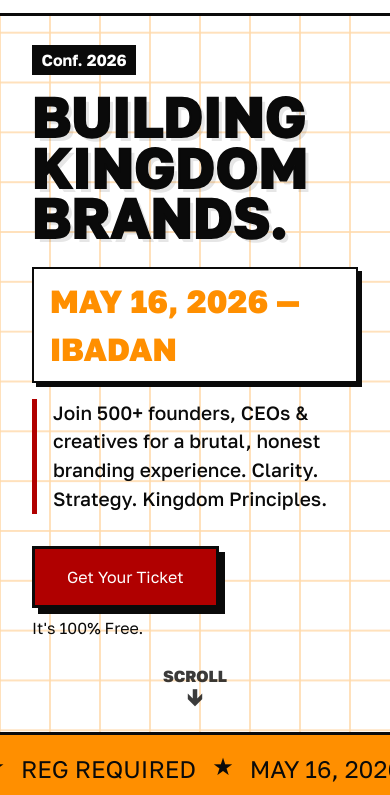
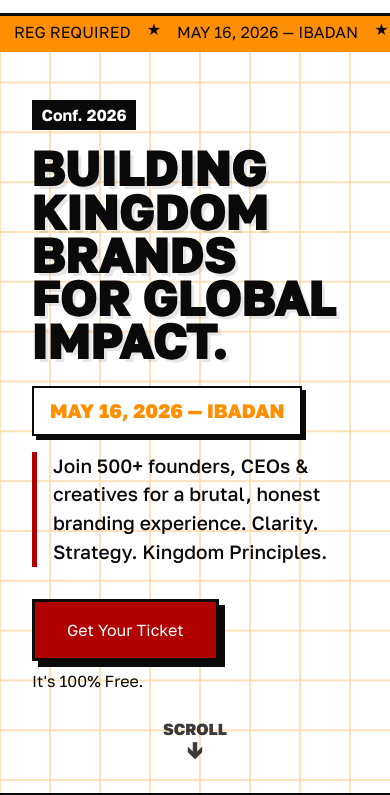
Before and after one commit to iice257/ILBE-event-page-redesign, a plain HTML site: page index.html in a window 390 px wide. Shown: the part 67-862 px from the top of the page. Drawn offline with Linux system fonts and the light colour scheme.

Commit message:
Update hero layout and headline text
Add "FOR GLOBAL IMPACT." to the hero headline (index.html and variation-d), replace the inline date tag with a .hero__date-tag class and CSS, and adjust hero spacing and responsive sizing across stylesheets. Changes include reduced top padding and bottom margin, added min-height/padding-bottom for mobile, refined font-size clamps for .hero__title, and new .marquee-strip responsive rules to improve layout consistency across variants.

```diff
--- a/index.html
+++ b/index.html
@@ -40,9 +40,9 @@
       <div class="hero__content reveal">
         <div class="hero__label">Conf. 2026</div>
         <h1 class="hero__title">
-          BUILDING<br />KINGDOM<br />BRANDS.
+          BUILDING<br />KINGDOM<br />BRANDS<br />FOR GLOBAL<br />IMPACT.
         </h1>
-        <div style="font-family: var(--font-display); font-size: 2rem; font-weight: 800; color: var(--accent-secondary); margin-bottom: 1rem; text-transform: uppercase; border: 2px solid var(--border-color); background: var(--surface); display: inline-block; padding: 0.5rem 1rem; box-shadow: 4px 4px 0px var(--shadow-color);">
+        <div class="hero__date-tag">
           May 16, 2026 — Ibadan
         </div>
         <p class="hero__sub">
--- a/style.css
+++ b/style.css
@@ -155,7 +155,7 @@ h3 {
 
 /* ═══════════════════ HERO ═══════════════════ */
 .hero {
-  padding-top: 8rem;
+  padding-top: 6.5rem;
   min-height: 100svh;
   border-bottom: var(--border);
   display: flex;
@@ -186,7 +186,7 @@ h3 {
   gap: 3rem;
   flex-grow: 1;
   align-items: center;
-  margin-bottom: 3rem;
+  margin-bottom: 1rem;
 }
 
 .hero__label {
@@ -199,8 +199,23 @@ h3 {
   margin-top: 2rem;
 }
 
+.hero__date-tag {
+  font-family: var(--font-display);
+  font-size: clamp(1rem, 5vw, 2rem);
+  font-weight: 800;
+  color: var(--accent-secondary);
+  margin-bottom: 1rem;
+  text-transform: uppercase;
+  border: 2px solid var(--border-color);
+  background: var(--surface);
+  display: inline-block;
+  padding: 0.5rem 1rem;
+  box-shadow: 4px 4px 0px var(--shadow-color);
+  white-space: nowrap;
+}
+
 .hero__title {
-  font-size: clamp(3rem, 7vw, 6rem);
+  font-size: clamp(2.75rem, 9vw, 6rem);
   line-height: 0.9;
   margin-bottom: 1.5rem;
   -webkit-text-stroke: 2px var(--text);
@@ -644,6 +659,17 @@ h3 {
 
   .hero {
     padding-top: 5rem;
+    min-height: 100svh;
+    padding-bottom: 0.5rem;
+  }
+
+  .marquee-strip {
+    order: -1;
+    font-size: 1rem;
+    padding: 0.5rem 0;
+    margin-bottom: 1rem;
+    border-top: none;
+    margin-top: -1px;
   }
 
   .hero__grid {
@@ -657,7 +683,7 @@ h3 {
   }
 
   .hero__title {
-    font-size: 3.5rem;
+    font-size: clamp(3rem, 10vw, 4.5rem);
   }
 
   .grid-3,
--- a/variation-a/style.css
+++ b/variation-a/style.css
@@ -176,7 +176,7 @@ img { max-width: 100%; display: block; }
 }
 .hero__title {
   font-family: var(--serif);
-  font-size: clamp(3rem, 7vw, 6rem);
+  font-size: clamp(3rem, 10vw, 6rem);
   font-weight: 900;
   line-height: 1.05;
   margin-bottom: 1.5rem;
@@ -568,6 +568,7 @@ img { max-width: 100%; display: block; }
   .nav__links.open { right: 0; }
   .nav__toggle { display: flex; }
 
+  .hero { min-height: 100svh; padding-top: 5rem; padding-bottom: 3rem; }
   .hero__content { padding: 2rem 1.5rem; }
   .hero__free { border-left: none; padding-left: 0; }
   .hero__actions { flex-direction: column; }
--- a/variation-d/style.css
+++ b/variation-d/style.css
@@ -125,7 +125,7 @@ h3 {
 
 /* ═══════════════════ HERO ═══════════════════ */
 .hero {
-  padding-top: 8rem;
+  padding-top: 6.5rem;
   min-height: 100vh;
   border-bottom: var(--border);
   display: flex;
@@ -138,7 +138,7 @@ h3 {
   gap: 3rem;
   flex-grow: 1;
   align-items: center;
-  margin-bottom: 3rem;
+  margin-bottom: 1rem;
 }
 
 .hero__label {
@@ -151,7 +151,7 @@ h3 {
 }
 
 .hero__title {
-  font-size: clamp(3rem, 7vw, 6rem);
+  font-size: clamp(2.75rem, 9vw, 6rem);
   line-height: 0.9;
   margin-bottom: 1.5rem;
   -webkit-text-stroke: 2px #000;
@@ -547,6 +547,21 @@ h3 {
     right: 1rem;
   }
 
+  .hero {
+    padding-top: 5rem;
+    min-height: 100svh;
+    padding-bottom: 0.5rem;
+  }
+
+  .marquee-strip {
+    order: -1;
+    font-size: 1rem;
+    padding: 0.5rem 0;
+    margin-bottom: 1rem;
+    border-top: none;
+    margin-top: -1px;
+  }
+
   .hero__grid {
     grid-template-columns: 1fr;
   }
@@ -556,7 +571,7 @@ h3 {
   }
 
   .hero__title {
-    font-size: 3.5rem;
+    font-size: clamp(3rem, 10vw, 4.5rem);
   }
 
   .grid-3,
```
Also changed, not shown: variation-d/index.html (+1 -1 lines).
